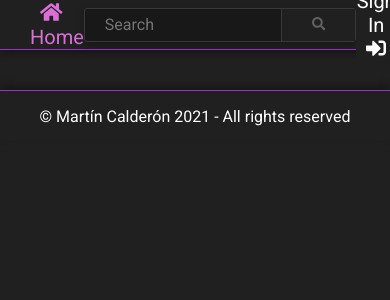
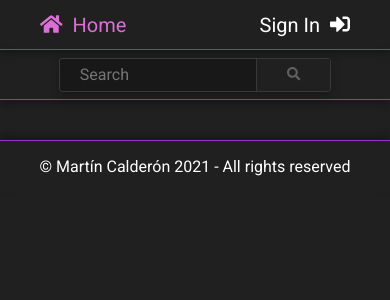
Before and after one commit to MartinDCalderonP/imdb-app-final-project, a React (Create React App) app: page / in a window 390 px wide. Shown: the top 300 px of the page. Built offline with nearby package versions, Linux system fonts and the light colour scheme; no server answers.

Commit message:
📱 Adjust SearchInput.

```diff
--- a/src/components/Layout.tsx
+++ b/src/components/Layout.tsx
@@ -2,12 +2,16 @@ import React from 'react';
 import styles from '../styles/Layout.module.scss';
 import { ILayoutProps } from '../common/Interfaces';
 import Navbar from './Navbar';
+import SearchInput from './SearchInput';
 import Footer from './Footer';
 
 export default function Layout({ children, footer = true }: ILayoutProps) {
 	return (
 		<>
 			<Navbar />
+			<div className={styles.searchContainer}>
+				<SearchInput />
+			</div>
 			<main className={styles.mainContainer}>{children}</main>
 			{footer && <Footer />}
 		</>
--- a/src/styles/Layout.module.scss
+++ b/src/styles/Layout.module.scss
@@ -1,3 +1,18 @@
+.searchContainer {
+	display: flex;
+	align-items: center;
+	justify-content: center;
+	width: 100%;
+	border-bottom: 1px solid var(--detailsColor);
+	box-shadow: 0 4px 8px rgba(0, 0, 0, 0.3);
+	height: 50px;
+	box-sizing: border-box;
+
+	@media (min-width: 1000px) {
+		display: none;
+	}
+}
+
 .mainContainer {
 	width: 90vw;
 	margin: 20px auto;
--- a/src/styles/Navbar.module.scss
+++ b/src/styles/Navbar.module.scss
@@ -2,7 +2,6 @@
 	display: flex;
 	align-items: center;
 	justify-content: space-between;
-	background-color: var(--backgroundColor);
 	border-bottom: 1px solid var(--detailsColor);
 	box-shadow: 0 4px 8px rgba(0, 0, 0, 0.3);
 	width: 100%;
@@ -28,4 +27,10 @@
 			}
 		}
 	}
+
+	@media (max-width: 999px) {
+		form {
+			display: none;
+		}
+	}
 }
```
